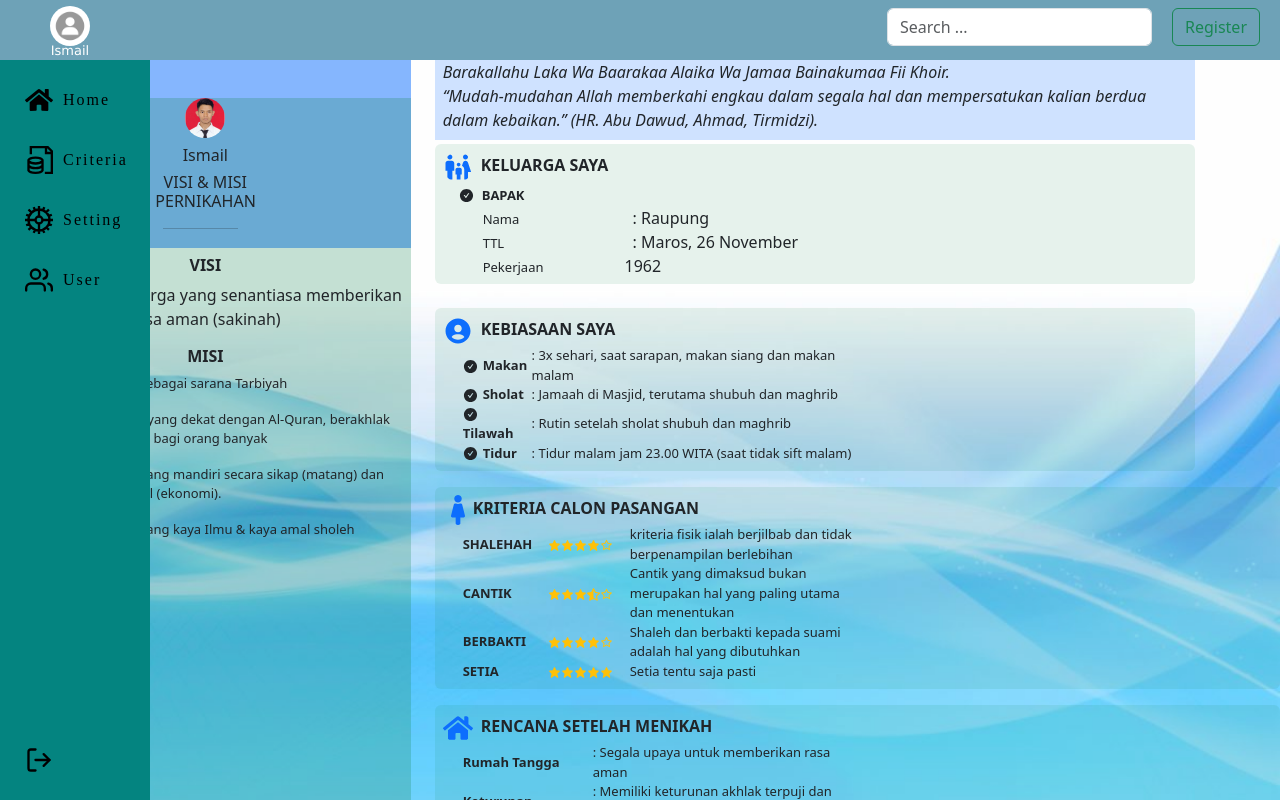
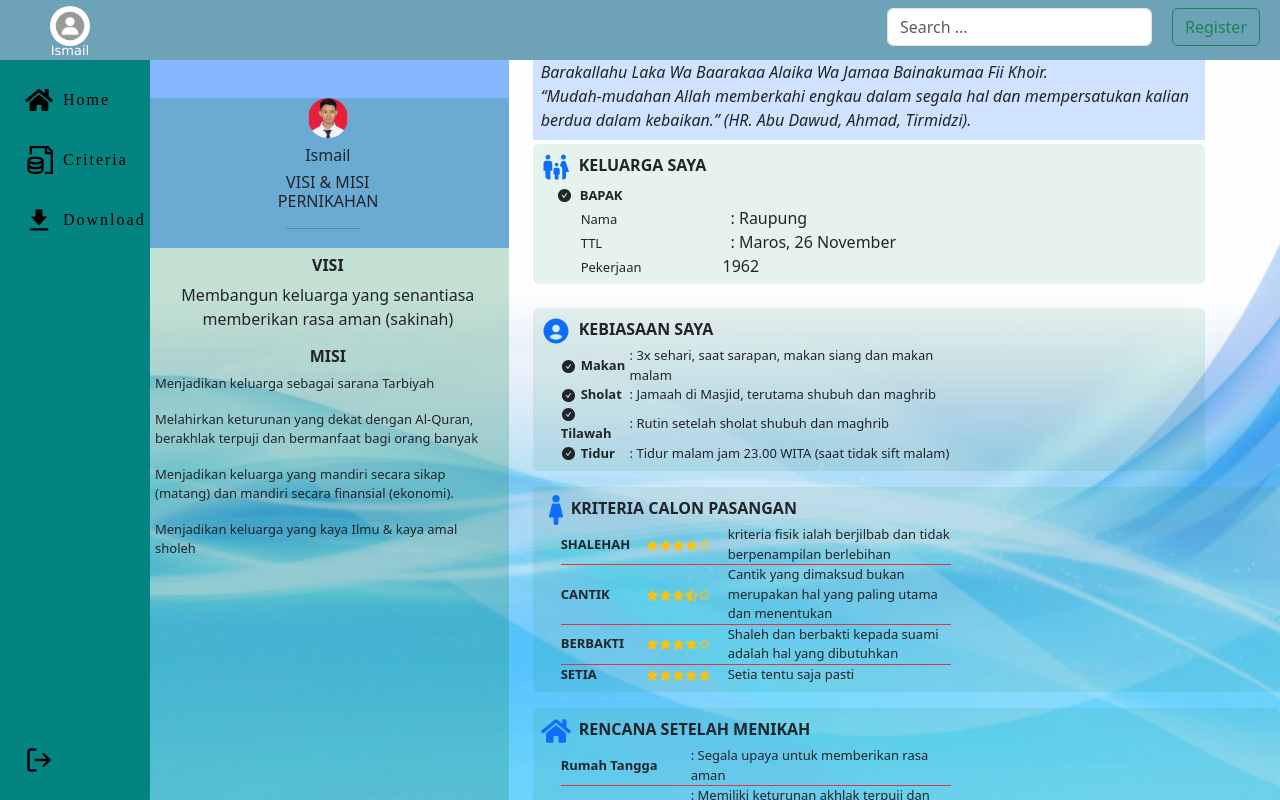
Before and after one commit to ismailmail123/curriculum_vitae, a Next.js app: page /criteria in a window 1280 px wide. Built offline with nearby package versions, Linux system fonts and the light colour scheme.

Commit message:
add page download

```diff
--- a/src/components/Sidebarxl/index.jsx
+++ b/src/components/Sidebarxl/index.jsx
@@ -1,5 +1,6 @@
 import Image from "next/image";
 import { FaHome } from 'react-icons/fa';
+import { BiSolidDownload } from 'react-icons/bi';
 import { GrDocumentStore, GrSettingsOption } from 'react-icons/gr';
 import { FiUsers, FiLogOut } from 'react-icons/fi';
 import ismail from '../../../public/assets/image/Ismail.jpg'
@@ -69,15 +70,11 @@ function Sidebar (){
                             <span style={{animationDelay: "0.1s"}}>
                             </span>
                         </button>
-                        <button type="button" style={{width: '300px'}}>
-                            <GrSettingsOption className="fs-3" />
-                            Setting
-                            <span style={{animationDelay: "0.1s"}}>
-                            </span>
-                        </button>
-                        <button type="button" style={{width: '300px'}}>
-                            <FiUsers className="fs-3" />
-                            User
+                        <button type="button" style={{width: '300px'}}
+                        onClick={() =>router.push('/file_download')}
+                        >
+                            <BiSolidDownload className="fs-3" />
+                            Download
                             <span style={{animationDelay: "0.1s"}}>
                             </span>
                         </button>
--- a/src/containers/Criteria/index.jsx
+++ b/src/containers/Criteria/index.jsx
@@ -14,7 +14,7 @@ function Criteria (){
 
     return (
 
-        <Row className="mt-5">
+        <Row  className="mt-5 isDekstopcr">
            <Col className="col-4 padding-left " style={{height: '100vh'}}>
            <div className='logo2 bg-primary bg-opacity-50 p-2'>
                         <div className="admin2">
@@ -101,7 +101,7 @@ function Criteria (){
                         <span className="ms-2"></span>
                     </div>
                     <div>
-                        <span className="ms-2">: RaupungBondeng Dg. Bau</span><br/>
+                        <span className="ms-2">: Bondeng Dg. Bau</span><br/>
                         <span className="ms-2">: Maros, 12 Desember 1968</span><br/>
                         <span className="ms-2">: IRT</span>
                     </div>
@@ -174,9 +174,9 @@ function Criteria (){
             <span className="fw-bold">KRITERIA CALON PASANGAN</span>
             </div>
             <Row className="ms-1" style={{ width: '390px'}}>
-                <table className="ms-3" style={{fontSize: '10px', width: '100%'}} >
+                <table className="ms-3 " style={{fontSize: '10px', width: '100%'}} >
                     <tbody>
-                        <tr className="me-2">
+                        <tr className="me-2 border-danger border-bottom">
                             <td className="fw-bold font-card">
                                 SHALEHAH</td>
                             <td className="font-card text-center text-warning">
@@ -190,7 +190,7 @@ function Criteria (){
                             </td>
                             <td className="font-card">kriteria fisik ialah berjilbab dan tidak berpenampilan berlebihan</td>
                         </tr>
-                        <tr>
+                        <tr className="border-danger border-bottom">
                             <td className="fw-bold font-card">
                                 CANTIK</td>
                             <td className="font-card text-center text-warning col-3" >
@@ -204,7 +204,7 @@ function Criteria (){
                             </td>
                             <td className="font-card">Cantik yang dimaksud bukan merupakan hal yang paling utama dan menentukan</td>
                         </tr>
-                        <tr>
+                        <tr className=" border-danger border-bottom">
                             <td className="fw-bold font-card">
                                 BERBAKTI</td>
                             <td className="font-card text-center text-warning">
@@ -218,7 +218,7 @@ function Criteria (){
                             </td>
                             <td className="font-card">Shaleh dan berbakti kepada suami adalah hal yang dibutuhkan</td>
                         </tr>
-                        <tr>
+                        <tr >
                             <td className="fw-bold font-card">
                                SETIA</td>
                             <td className="font-card text-center text-warning">
@@ -244,19 +244,19 @@ function Criteria (){
             <Row className="ms-1" style={{ width: '390px'}}>
                 <table className="ms-3" style={{fontSize: '10px', width: '100%'}} >
                     <tbody>
-                        <tr className="me-2">
+                        <tr className="me-2 border-danger border-bottom">
                             <td className="fw-bold font-card col-4">
                                Rumah Tangga</td>
 
                             <td className="font-card ">: Segala upaya untuk memberikan rasa aman</td>
                         </tr>
-                        <tr>
+                        <tr className="border-danger border-bottom">
                             <td className="fw-bold font-card col-4">
                                 Keturunan</td>
 
                             <td className="font-card ">: Memiliki keturunan akhlak terpuji dan qurani</td>
                         </tr>
-                        <tr>
+                        <tr className="border-danger border-bottom">
                             <td className="fw-bold font-card col-4">
                                 Pekerjaan</td>
 
--- a/src/containers/Identity/index.jsx
+++ b/src/containers/Identity/index.jsx
@@ -13,7 +13,7 @@ function Identity (){
 
     return (
 
-        <Row>
+        <Row className="isDekstop">
            <Col className="col-3 padding-left " style={{height: '100vh'}}>
            <div className='logo1 bg-primary bg-opacity-50 p-2'>
                         <div className="admin1">
--- a/src/styles/style.css
+++ b/src/styles/style.css
@@ -184,6 +184,15 @@ body.open.sidebar button > span {
        padding: 0px;
     }
 
+
+}
+@media (min-width: 768px) {
+    .isDekstop {
+        margin-left: 30px;
+    }
+    .isDekstopcr {
+        margin-left: 135px;
+    }
 }
 /* @media (max-width: 767px) {
     .mobile1 {
```
Also changed, not shown: src/containers/Unduh/index.jsx (added, +16 -0 lines), src/pages/file_download.jsx (added, +11 -0 lines).
